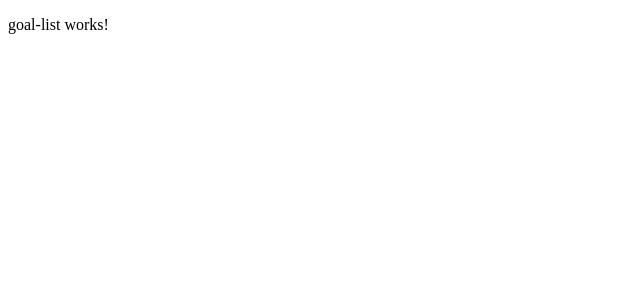
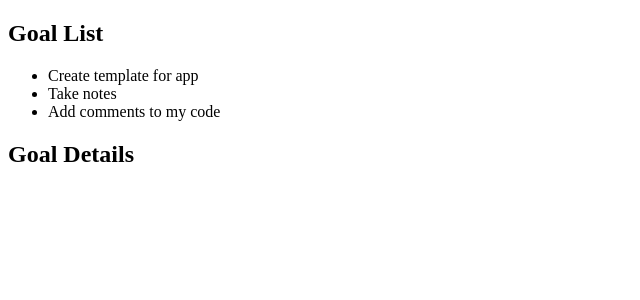
Before and after one commit to marco19972015/accountabilityApp, an Angular app: page / in a window 1280 px wide. Shown: the top 300 px of the page, without its empty margins (0-640 px from the left). Built offline with nearby package versions, Linux system fonts and the light colour scheme.

Commit message:
We started showing our goal-list view, created the goal-detail component and added an Input artifact, we added html tags to our goal list view and click events, we then incorperated the view for goal-detail in our goal-list view passing down the selectedGoal property to our goal detail component

```diff
--- a/src/app/goals/goal-detail/goal-detail.component.html
+++ b/src/app/goals/goal-detail/goal-detail.component.html
@@ -1 +1,2 @@
-<p>goal-detail works!</p>
+<h2>Goal Details</h2>
+<h3>{{ goalName }}</h3>
--- a/src/app/goals/goal-detail/goal-detail.component.ts
+++ b/src/app/goals/goal-detail/goal-detail.component.ts
@@ -1,4 +1,5 @@
-import { Component } from '@angular/core';
+// adding the Input artifact
+import { Component, Input } from '@angular/core';
 
 @Component({
   selector: 'app-goal-detail',
@@ -7,4 +8,7 @@ import { Component } from '@angular/core';
 })
 export class GoalDetailComponent {
 
+  // Defining a goalName property that uses the Input decorator and initailized to an empty string
+  @Input() goalName = '';
+
 }
--- a/src/app/goals/goal-list/goal-list.component.html
+++ b/src/app/goals/goal-list/goal-list.component.html
@@ -1 +1,11 @@
-<p>goal-list works!</p>
+<h2>Goal List</h2>
+<ul>
+    <!-- When we click our selected goal gets assigned a string -->
+    <li (click)="selectedGoal = 'Create template for app'">Create template for app</li>
+    <li (click)="selectedGoal = 'Take notes'">Take notes</li>
+    <li (click)="selectedGoal = 'Add comments to my code'">Add comments to my code</li>
+</ul>
+
+<!-- our goalName gets passed down from our selectedGoal clickevent (This approach is called input binding )-->
+<!-- our goalNames gets passed down into our detial component and html through our Input artifact -->
+<app-goal-detail [goalName]="selectedGoal"></app-goal-detail>
--- a/src/app/goals/goal-list/goal-list.component.ts
+++ b/src/app/goals/goal-list/goal-list.component.ts
@@ -6,5 +6,10 @@ import { Component } from '@angular/core';
   styleUrls: ['./goal-list.component.css']
 })
 export class GoalListComponent {
+  // why not this?
+  // selectedGoal:string = ''
+
+  // Create a selectedGoal property set to an empty string
+  selectedGoal = '';
 
 }
```
